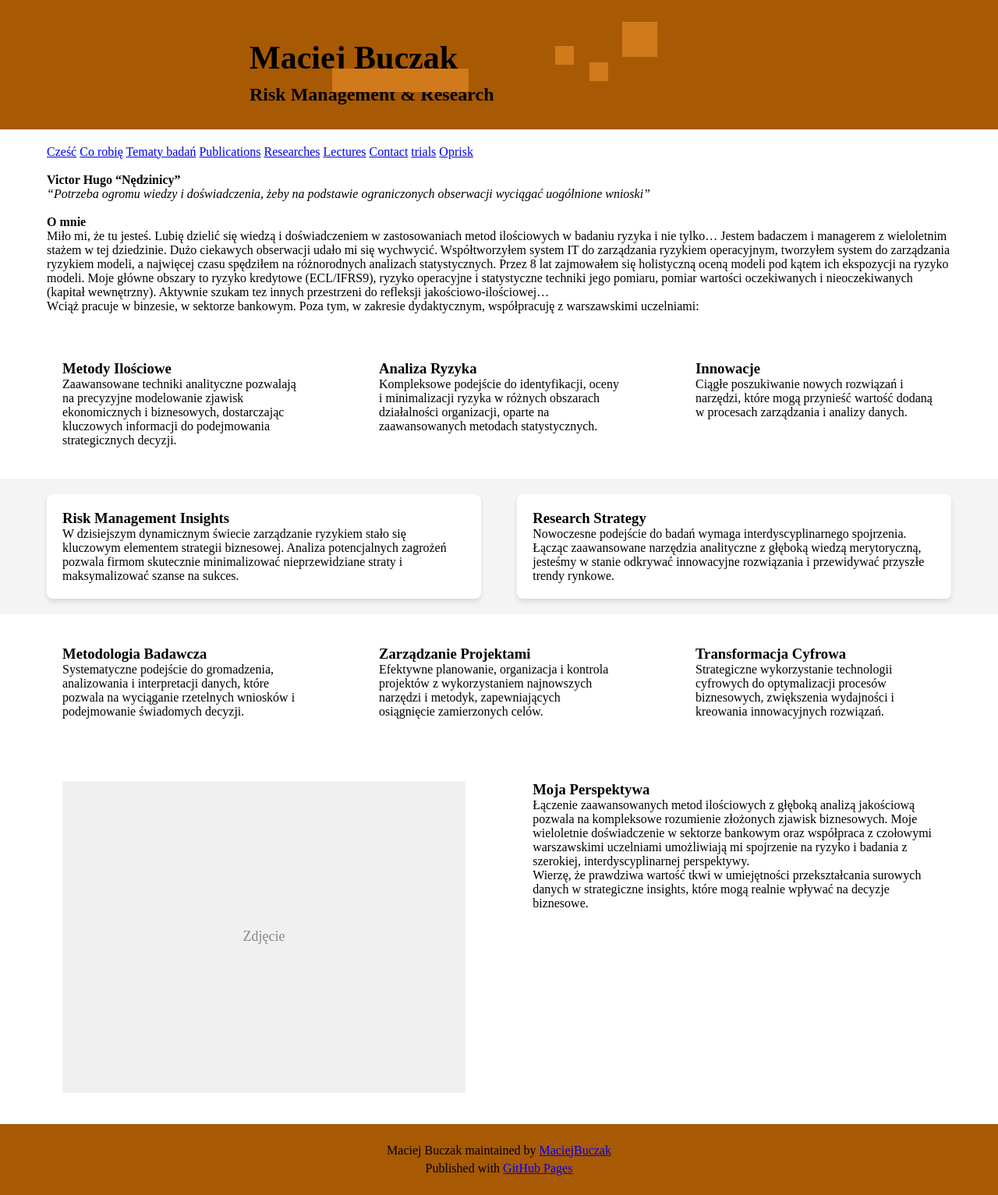
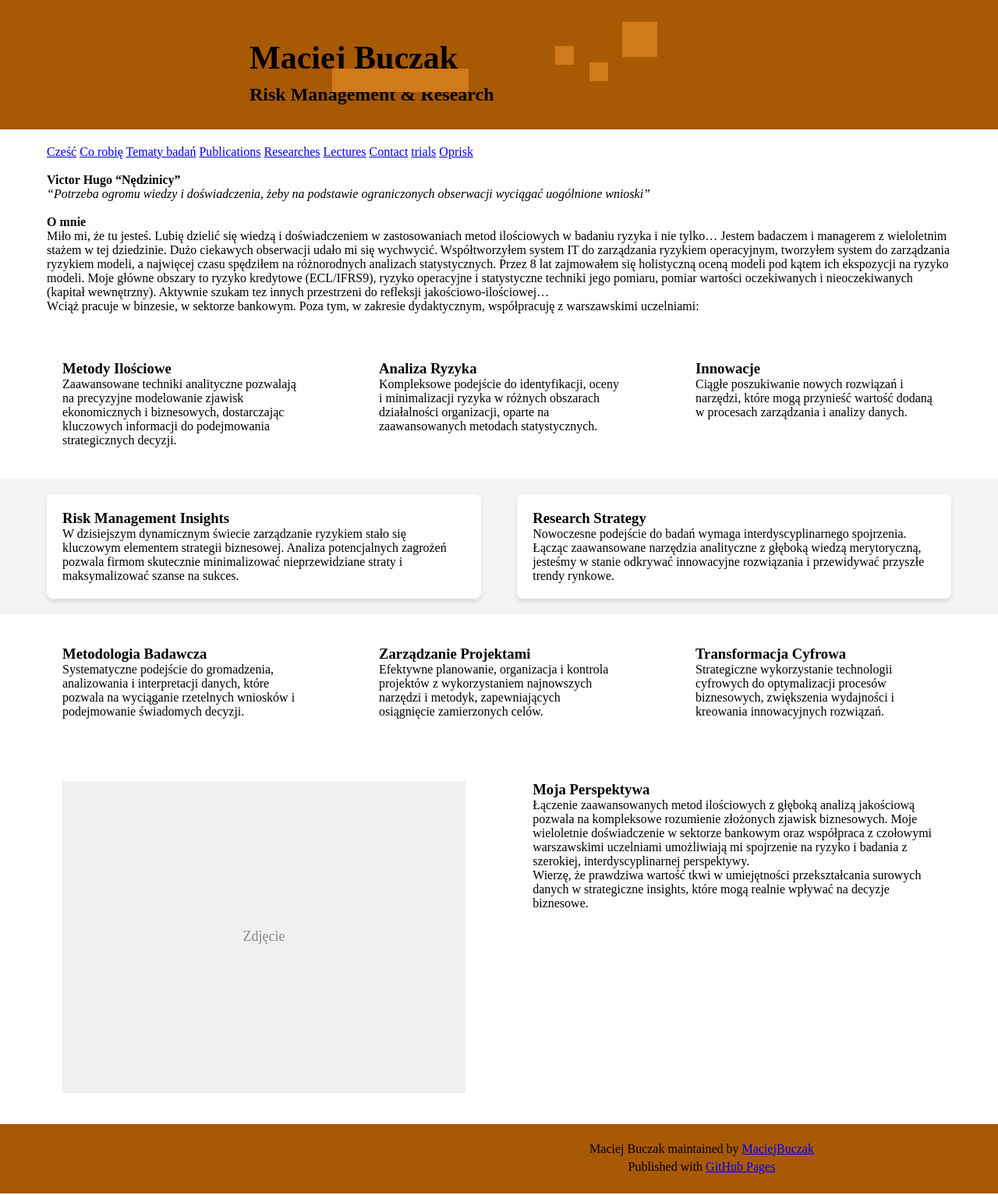
Before and after one commit to MaciejBuczak/risk-research, a Jekyll site: the page built from index.md, in a window 1280 px wide. Shown: the whole page at 78% size. Built offline with Jekyll 4.4.1, drawn with Linux system fonts in a browser that asks for light colours.

Commit message:
Update default.html

```diff
--- a/_layouts/default.html
+++ b/_layouts/default.html
@@ -109,7 +109,7 @@
       display: flex;
       justify-content: center;
       height: auto; /* Możesz zmienić na konkretną wartość, np. 100px */
-      padding-top: 20px; /* Górny padding stopki */
+      padding-top: 18px; /* Górny padding stopki */
       padding-bottom: 20px; /* Dolny padding stopki */
       position: relative; /* Pozycjonowanie względne */
     }
@@ -118,7 +118,7 @@
       max-width: 1200px;
       padding: 0 20px;
       position: relative; /* Pozycjonowanie względne */
-      left: 0px; /* Możesz zmienić tę wartość, aby przesuwać tekst w poziomie */
+      left: 260px; /* Możesz zmienić tę wartość, aby przesuwać tekst w poziomie */
       text-align: center; /* Domyślne wyrównanie tekstu */
     }
     #footer_wrap p {
```
